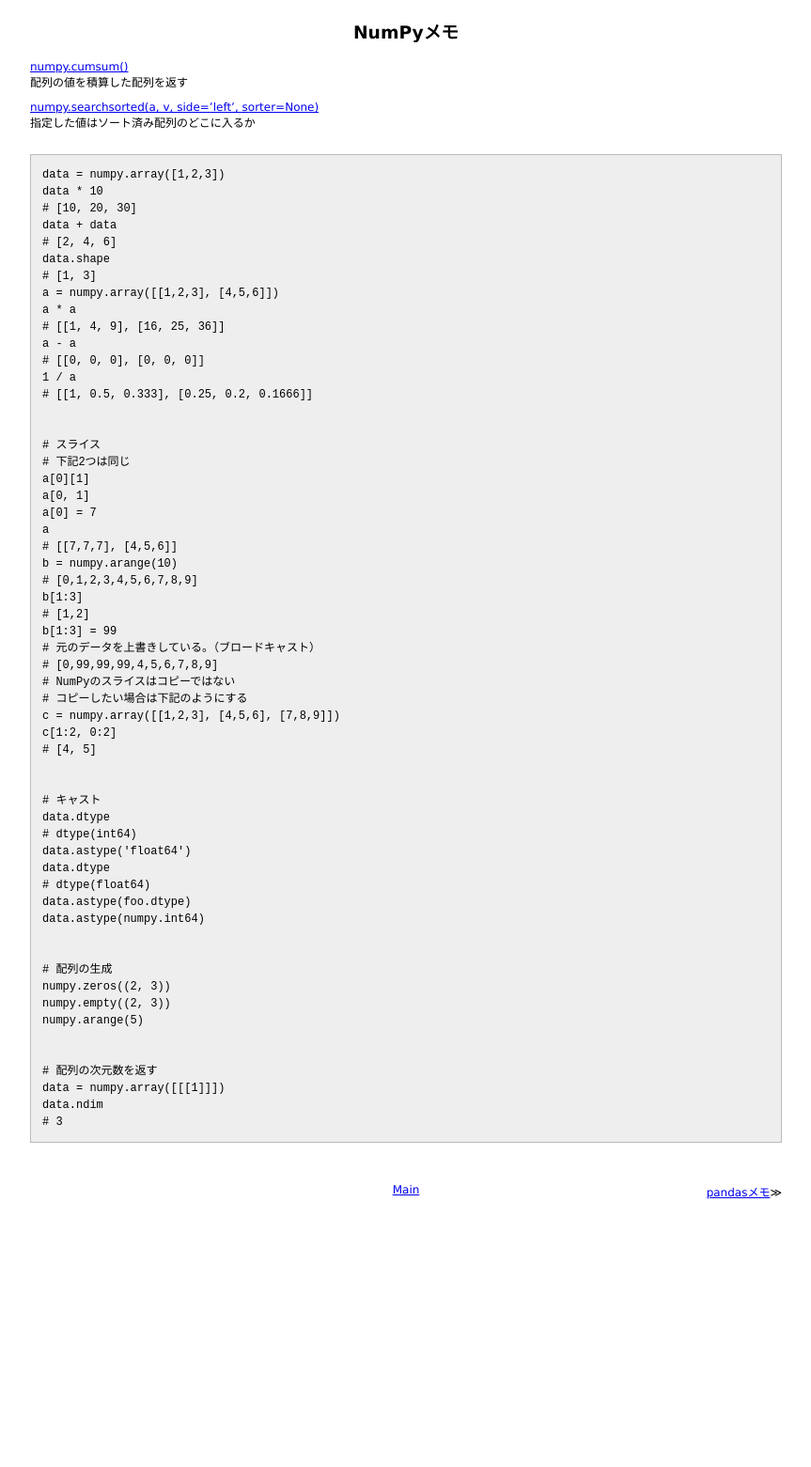
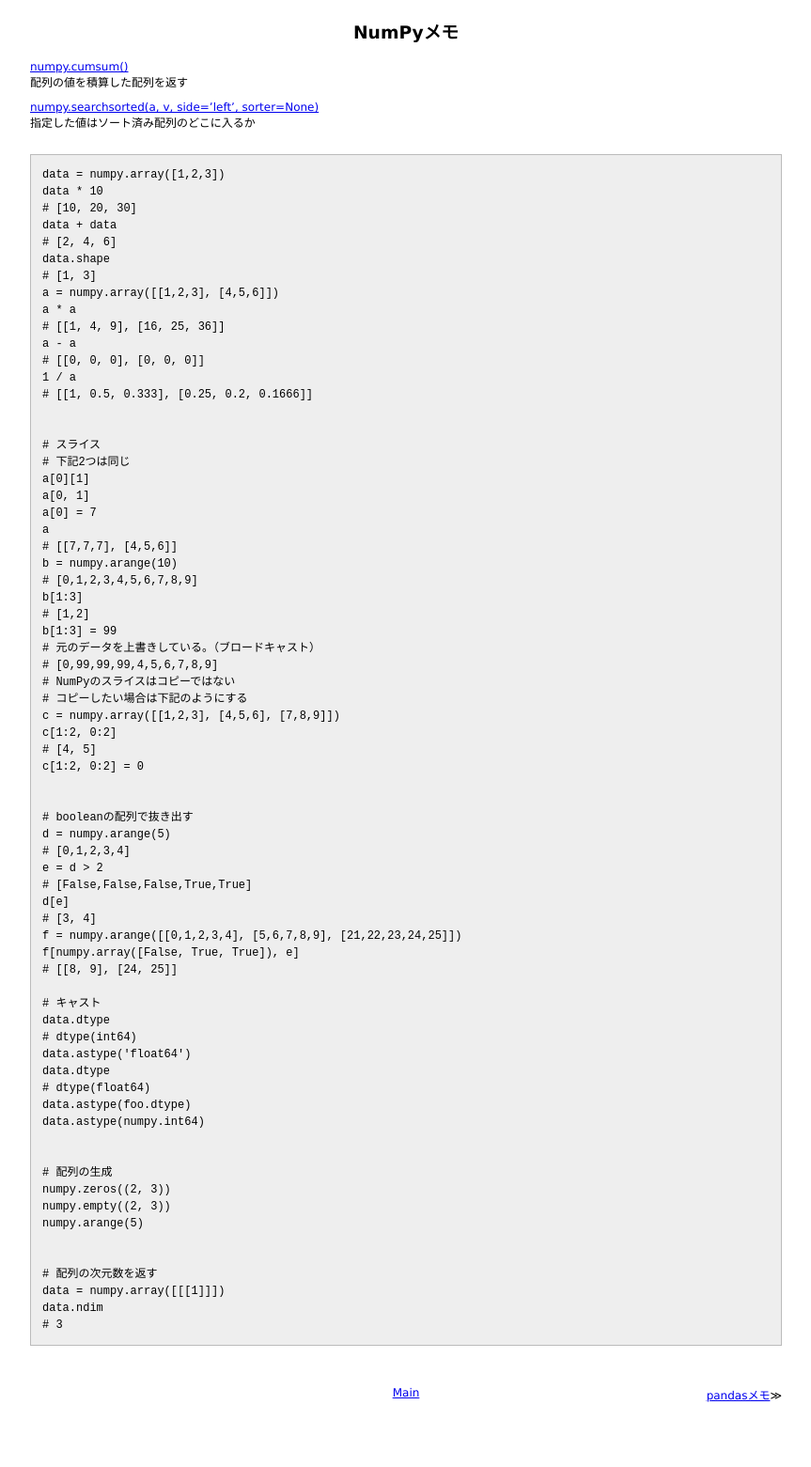
Before and after one commit to 38elements/38elements.github.com, a Jekyll site: the page built from _posts/2016-04-26-numpy.md, in a window 1280 px wide. Shown: the whole page at 94% size, without its empty margins (208-1071 px from the left). Built offline with Jekyll 4.4.1, drawn with Linux system fonts in a browser that asks for light colours; before the commit the page ends 1345 px from its top, so only the background shows below that.

Commit message:
Update 2016-04-26-numpy.md

```diff
--- a/_posts/2016-04-26-numpy.md
+++ b/_posts/2016-04-26-numpy.md
@@ -45,7 +45,19 @@ b[1:3] = 99
 c = numpy.array([[1,2,3], [4,5,6], [7,8,9]])
 c[1:2, 0:2]
 # [4, 5]
+c[1:2, 0:2] = 0
 
+
+# booleanの配列で抜き出す
+d = numpy.arange(5)
+# [0,1,2,3,4]
+e = d > 2
+# [False,False,False,True,True]
+d[e]
+# [3, 4]
+f = numpy.arange([[0,1,2,3,4], [5,6,7,8,9], [21,22,23,24,25]])
+f[numpy.array([False, True, True]), e]
+# [[8, 9], [24, 25]]
 
 # キャスト
 data.dtype
```
